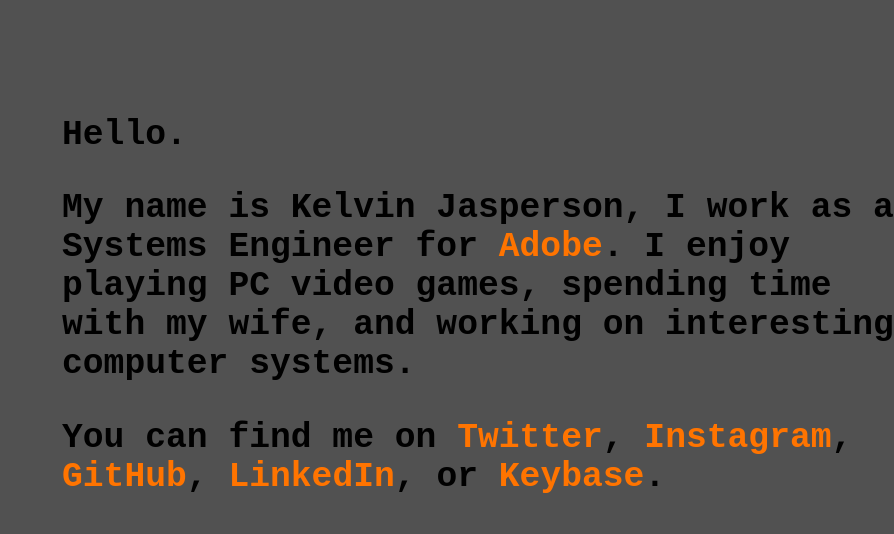
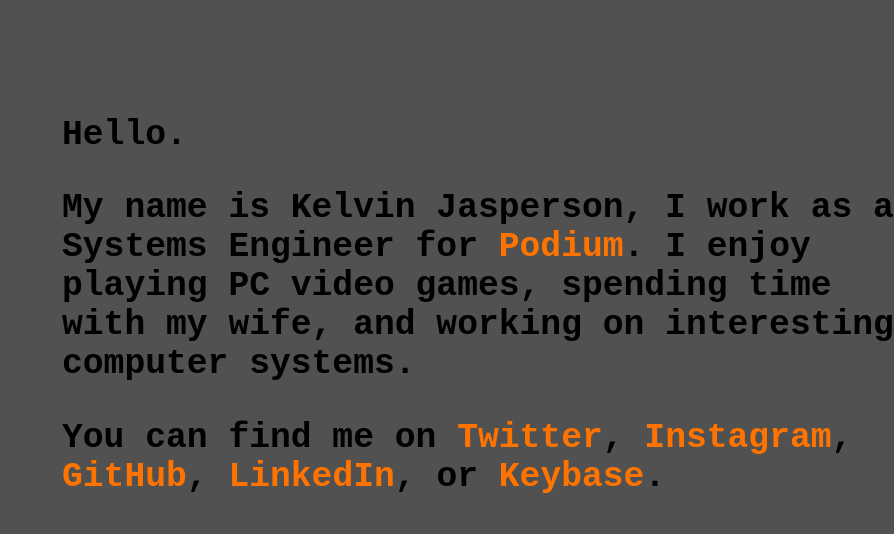
Before and after one commit to zxjinn/www.zxjinn.com, a plain HTML site: page site/index.html in a window 1280 px wide. Shown: the whole page, without its empty margins (386-1280 px from the left). Drawn offline with Linux system fonts and the light colour scheme.

Commit message:
update employment

```diff
--- a/site/index.html
+++ b/site/index.html
@@ -45,7 +45,7 @@
     Hello.
   </p>
   <p>
-    My name is Kelvin Jasperson, I work as a Systems Engineer for <a href="https://www.adobe.com">Adobe</a>. I enjoy playing PC video games, spending time with my wife, and working on interesting computer systems.
+    My name is Kelvin Jasperson, I work as a Systems Engineer for <a href="https://www.podium.com">Podium</a>. I enjoy playing PC video games, spending time with my wife, and working on interesting computer systems.
   </p>
   <p>
     You can find me on <a href="https://twitter.com/zxjinn">Twitter</a>, <a href="https://instagram.com/zxjinn">Instagram</a>, <a href="https://github.com/zxjinn">GitHub</a>, <a href="https://www.linkedin.com/in/zxjinn">LinkedIn</a>, or <a href="https://keybase.io/zxjinn">Keybase</a>.
```
